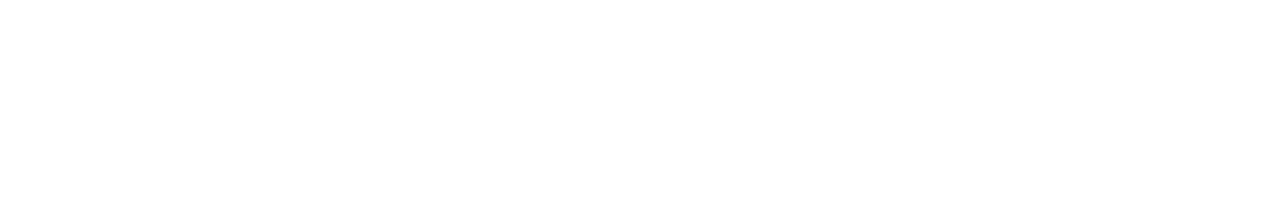
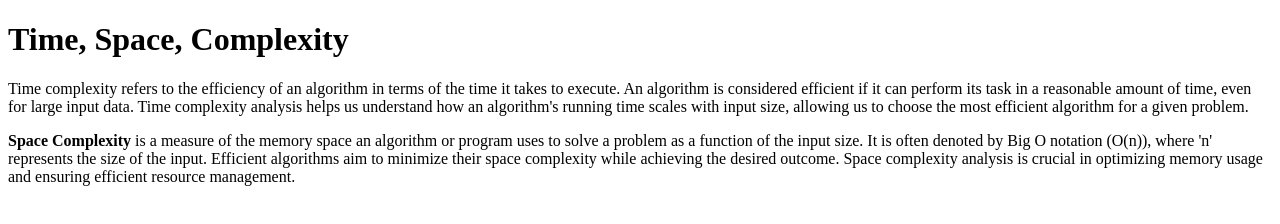
Before and after one commit to acciojob/time-and-space-complexity-Snoopyh34d, a website: page main.html in a window 1280 px wide. Drawn offline with Linux system fonts and the light colour scheme.

Commit message:
created a submission

```diff
--- a/main.html
+++ b/main.html
@@ -1,16 +1,17 @@
 <!DOCTYPE html>
+<html>
+<head>
+    <title>Time and Space Complexity</title>
+</head>
+<body>
+    <h1>Time, Space, Complexity</h1>
 
-<html>
+    <p>
+        Time complexity refers to the efficiency of an algorithm in terms of the time it takes to execute. An algorithm is considered efficient if it can perform its task in a reasonable amount of time, even for large input data. Time complexity analysis helps us understand how an algorithm's running time scales with input size, allowing us to choose the most efficient algorithm for a given problem.
+    </p>
 
-<head>
-	<link rel="stylesheet" href="styles.css">
-</head>
-
-<body>
-	<!-- the entire body must be written by student -->
-    <script type="text/javascript" src="./script.js">
-</script>
-
+    <p>
+        <b>Space Complexity</b> is a measure of the memory space an algorithm or program uses to solve a problem as a function of the input size. It is often denoted by Big O notation (O(n)), where 'n' represents the size of the input. Efficient algorithms aim to minimize their space complexity while achieving the desired outcome. Space complexity analysis is crucial in optimizing memory usage and ensuring efficient resource management.
+    </p>
 </body>
-
 </html>
```
